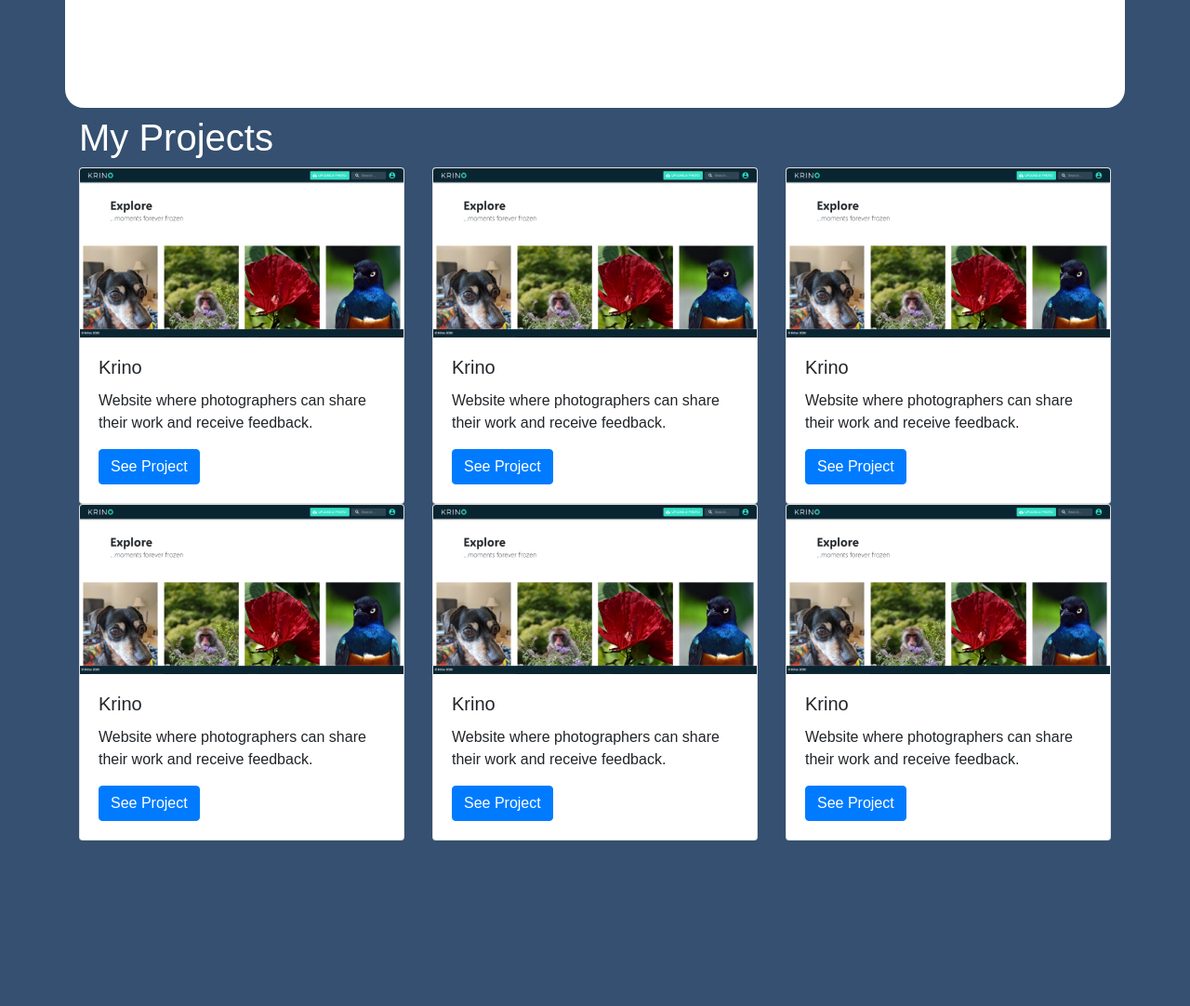
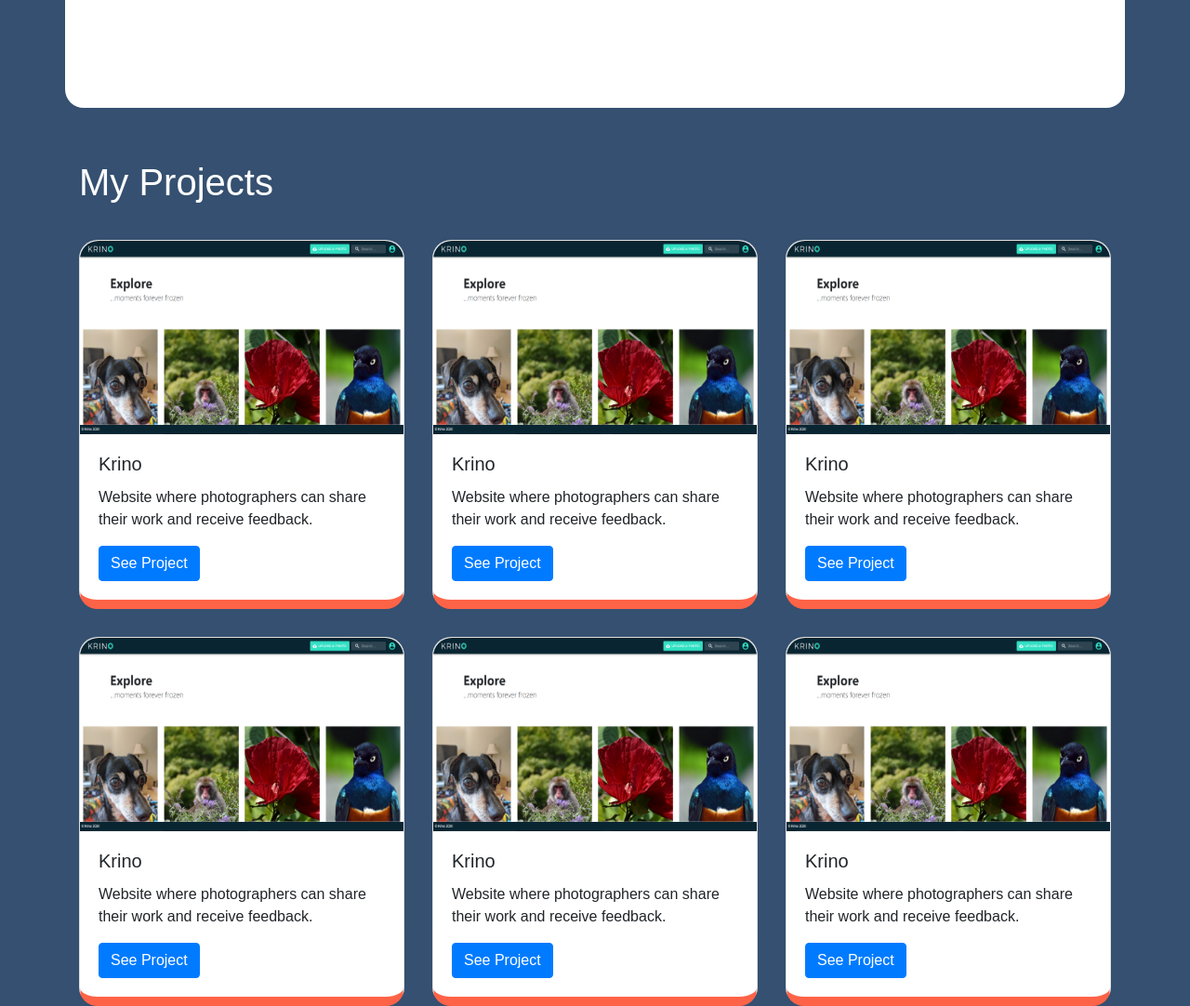
Before and after one commit to smilteval/CS-College-Courses, a plain HTML site: page Web Database Applications/Portfolio/index.html in a window 1280 px wide. Shown: the part 1540-2622 px from the top of the page at 93% size. Before the commit the page ends 2464 px from the top, so only its background shows below. Drawn offline with nearby package versions, Linux system fonts and the light colour scheme.

Commit message:
style(projects): added styling to the cards, modified title alignment

```diff
--- a/Web Database Applications/Portfolio/index.html
+++ b/Web Database Applications/Portfolio/index.html
@@ -94,11 +94,11 @@
 
     <!-- Projects -->
     <div id="projects" class="container projects-container">
-      <h1 class="text-white">My Projects</h1>
+      <h1 class="text-white pt-5">My Projects</h1>
       <div class="row">
         <div class="col-4">
           <div class="card" style="width: auto;">
-            <img src="/images/Krino Website.png" class="card-img-top">
+            <img src="/images/Krino Website.png" class="card-img-top" >
             <div class="card-body">
               <h5 class="card-title">Krino</h5>
               <p class="card-text">Website where photographers can share their work and receive feedback.</p>
--- a/Web Database Applications/Portfolio/style.css
+++ b/Web Database Applications/Portfolio/style.css
@@ -55,3 +55,15 @@ body {
 .projects-container {
   height: 100vh;
 }
+
+.card-img-top{
+  height: 13rem;
+  border-top-left-radius: 20px;
+  border-top-right-radius: 20px;
+}
+
+.card{
+  margin-top: 30px;
+  border-radius: 20px;
+  border-bottom: 10px solid tomato;
+}
```
